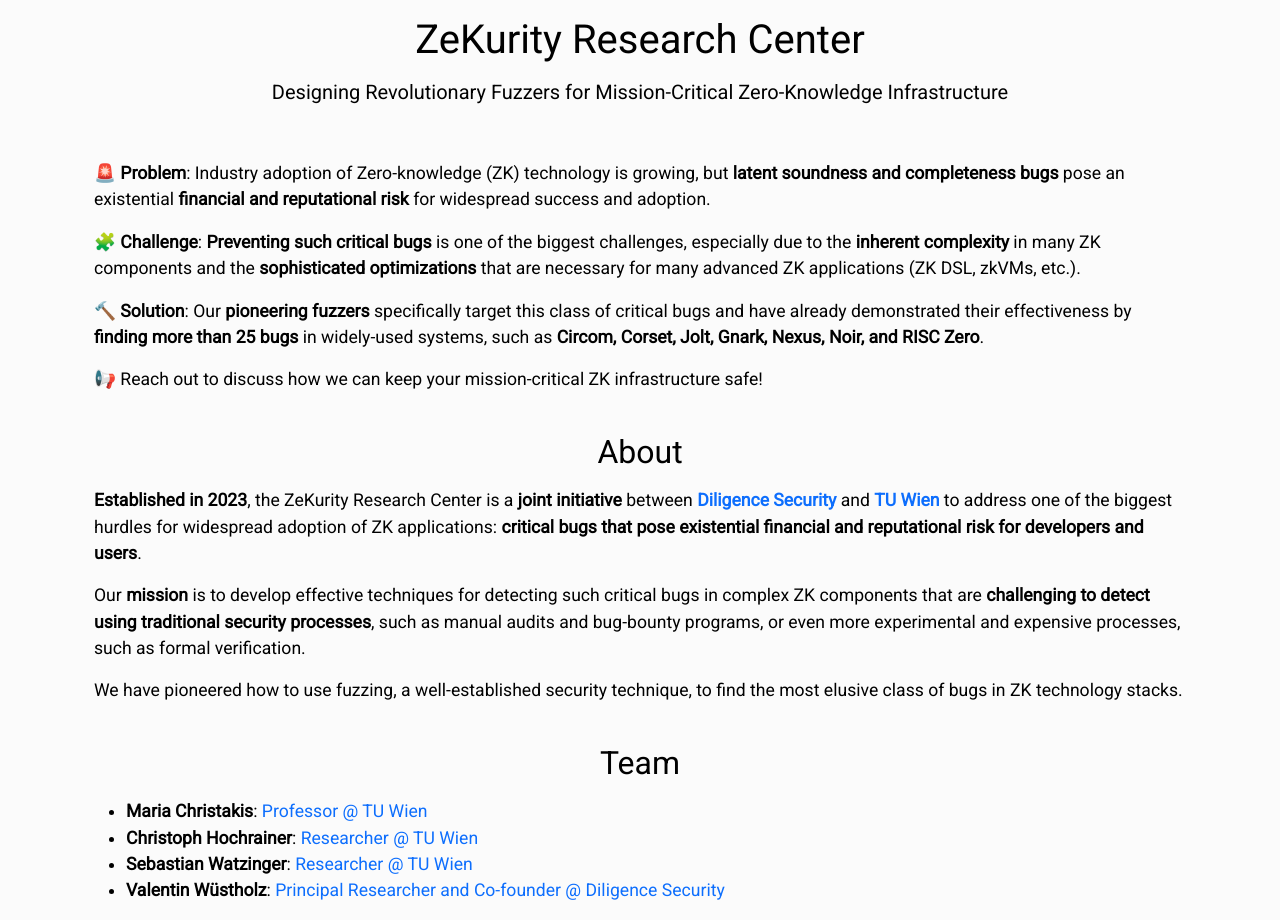
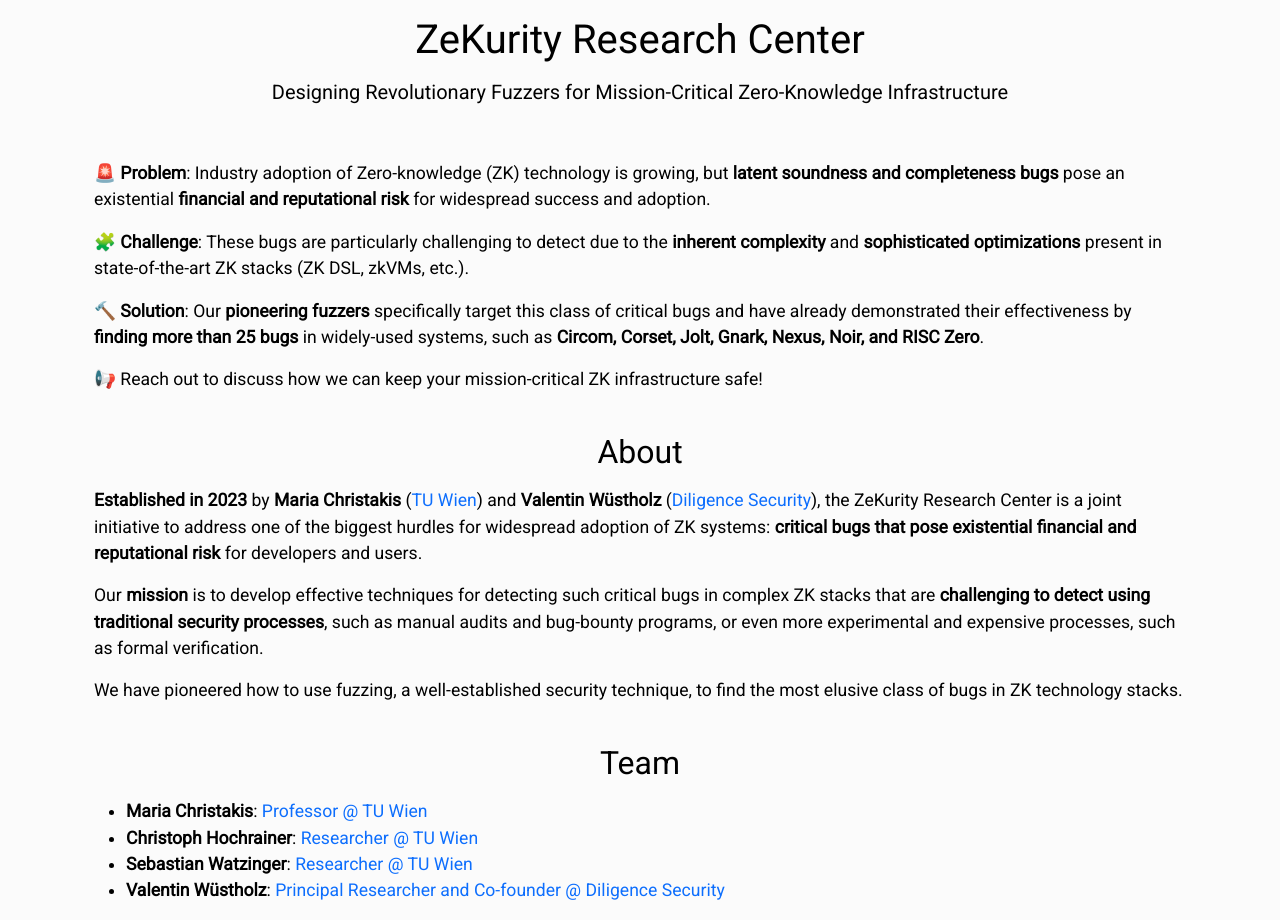
Before and after one commit to wuestholz/zekurity, a Jekyll site: the page built from index.md, in a window 1280 px wide. Built offline with Jekyll 4.4.1, drawn with Linux system fonts in a browser that asks for light colours.

Commit message:
Update website.

```diff
--- a/index.md
+++ b/index.md
@@ -6,7 +6,7 @@ subtitle: "Designing Revolutionary Fuzzers for Mission-Critical Zero-Knowledge I
 
 🚨 **Problem**: Industry adoption of Zero-knowledge (ZK) technology is growing, but **latent soundness and completeness bugs** pose an existential **financial and reputational risk** for widespread success and adoption.
 
-🧩 **Challenge**: **Preventing such critical bugs** is one of the biggest challenges, especially due to the **inherent complexity** in many ZK components and the **sophisticated optimizations** that are necessary for many advanced ZK applications (ZK DSL, zkVMs, etc.).
+🧩 **Challenge**: These bugs are particularly challenging to detect due to the **inherent complexity** and **sophisticated optimizations** present in state-of-the-art ZK stacks (ZK DSL, zkVMs, etc.).
 
 🔨 **Solution**: Our **pioneering fuzzers** specifically target this class of critical bugs and have already demonstrated their effectiveness by **finding more than 25 bugs** in widely-used systems, such as **Circom, Corset, Jolt, Gnark, Nexus, Noir, and RISC Zero**.
 
@@ -14,9 +14,9 @@ subtitle: "Designing Revolutionary Fuzzers for Mission-Critical Zero-Knowledge I
 
 ## About
 
-**Established in 2023**, the ZeKurity Research Center is a **joint initiative** between [**Diligence Security**](https://consensys.net/diligence) and [**TU Wien**](https://informatics.tuwien.ac.at) to address one of the biggest hurdles for widespread adoption of ZK applications: **critical bugs that pose existential financial and reputational risk for developers and users**.
+**Established in 2023** by **Maria Christakis** ([TU Wien](https://informatics.tuwien.ac.at)) and **Valentin Wüstholz** ([Diligence Security](https://consensys.net/diligence)), the ZeKurity Research Center is a joint initiative to address one of the biggest hurdles for widespread adoption of ZK systems: **critical bugs that pose existential financial and reputational risk** for developers and users.
 
-Our **mission** is to develop effective techniques for detecting such critical bugs in complex ZK components that are **challenging to detect using traditional security processes**, such as manual audits and bug-bounty programs, or even more experimental and expensive processes, such as formal verification.
+Our **mission** is to develop effective techniques for detecting such critical bugs in complex ZK stacks that are **challenging to detect using traditional security processes**, such as manual audits and bug-bounty programs, or even more experimental and expensive processes, such as formal verification.
 
 We have pioneered how to use fuzzing, a well-established security technique, to find the most elusive class of bugs in ZK technology stacks.
 
```
Also changed, not shown: 1 other file.
